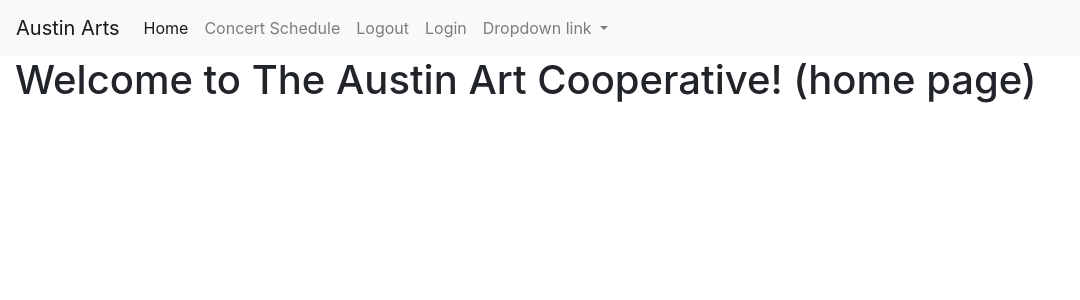
After one commit to deweypotts/artWebSandbox, a Flask app: page / in a window 1280 px wide. The commit adds this page. Shown: the top 300 px of the page, without its empty margins (0-1080 px from the left). Run offline with Flask 2, Linux system fonts and the light colour scheme; some libraries are stand-ins or nearby versions.

Commit message:
Added a template for each page

```diff
--- a/main.py
+++ b/main.py
@@ -3,13 +3,27 @@ from datetime import timedelta
 
 app = Flask(__name__)
 
-@app.route("/home") #
+@app.route("/") #
 def home():
     return render_template("home.html")
 
+@app.route("/home") #
+def login():
+    return render_template("home.html")
+
+@app.route("/schedule") #
+def logout():
+    return render_template("schedule.html")
+
+@app.route("/logout") #
+def logout():
+    return render_template("logout.html")
+
 @app.route("/login") #
-def login():
-    return "This is the login page!" #
+def logout():
+    return render_template("login.html")
+
+
 
 
 
--- a/base.html
+++ b/templates/base.html
@@ -6,20 +6,23 @@
 </head>
 <body>
     <nav class="navbar navbar-expand-lg navbar-light bg-light">
-        <a class="navbar-brand" href="#">Navbar</a>
+        <a class="navbar-brand" href="#">Austin Arts</a>
         <button class="navbar-toggler" type="button" data-toggle="collapse" data-target="#navbarNavDropdown" aria-controls="navbarNavDropdown" aria-expanded="false" aria-label="Toggle navigation">
           <span class="navbar-toggler-icon"></span>
         </button>
         <div class="collapse navbar-collapse" id="navbarNavDropdown">
           <ul class="navbar-nav">
             <li class="nav-item active">
-              <a class="nav-link" href="#">Home <span class="sr-only">(current)</span></a>
+              <a class="nav-link" href="/home">Home <span class="sr-only">(current)</span></a>
             </li>
             <li class="nav-item">
-              <a class="nav-link" href="#">Features</a>
+              <a class="nav-link" href="/schedule">Concert Schedule</a>
             </li>
             <li class="nav-item">
-              <a class="nav-link" href="#">Pricing</a>
+              <a class="nav-link" href="/logout">Logout</a>
+            </li>
+            <li class="nav-item">
+              <a class="nav-link" href="/login">Login</a>
             </li>
             <li class="nav-item dropdown">
               <a class="nav-link dropdown-toggle" href="#" id="navbarDropdownMenuLink" role="button" data-toggle="dropdown" aria-haspopup="true" aria-expanded="false">
--- /dev/null
+++ b/templates/home.html
@@ -0,0 +1,5 @@
+{% extends "base.html" %}
+{% block title %}Home Page{% endblock %}
+{% block content %}
+<h1> Welcome to The Austin Art Cooperative! (home page) </h1>
+{% endblock %}
--- /dev/null
+++ b/templates/login.html
@@ -0,0 +1,5 @@
+{% extends "base.html" %}
+{% block title %}Login page{% endblock %}
+{% block content %}
+<h1>Login page. Coming soon!</h1>
+{% endblock %}
--- /dev/null
+++ b/templates/logout.html
@@ -0,0 +1,5 @@
+{% extends "base.html" %}
+{% block title %}Logout page{% endblock %}
+{% block content %}
+<h1>Logout page. Coming soon!</h1>
+{% endblock %}
--- /dev/null
+++ b/templates/schedule.html
@@ -0,0 +1,5 @@
+{% extends "base.html" %}
+{% block title %}Schedule page{% endblock %}
+{% block content %}
+<h1>Schedule page. Coming soon!</h1>
+{% endblock %}
```
Also changed, not shown: home.html (deleted, +0 -10 lines).
